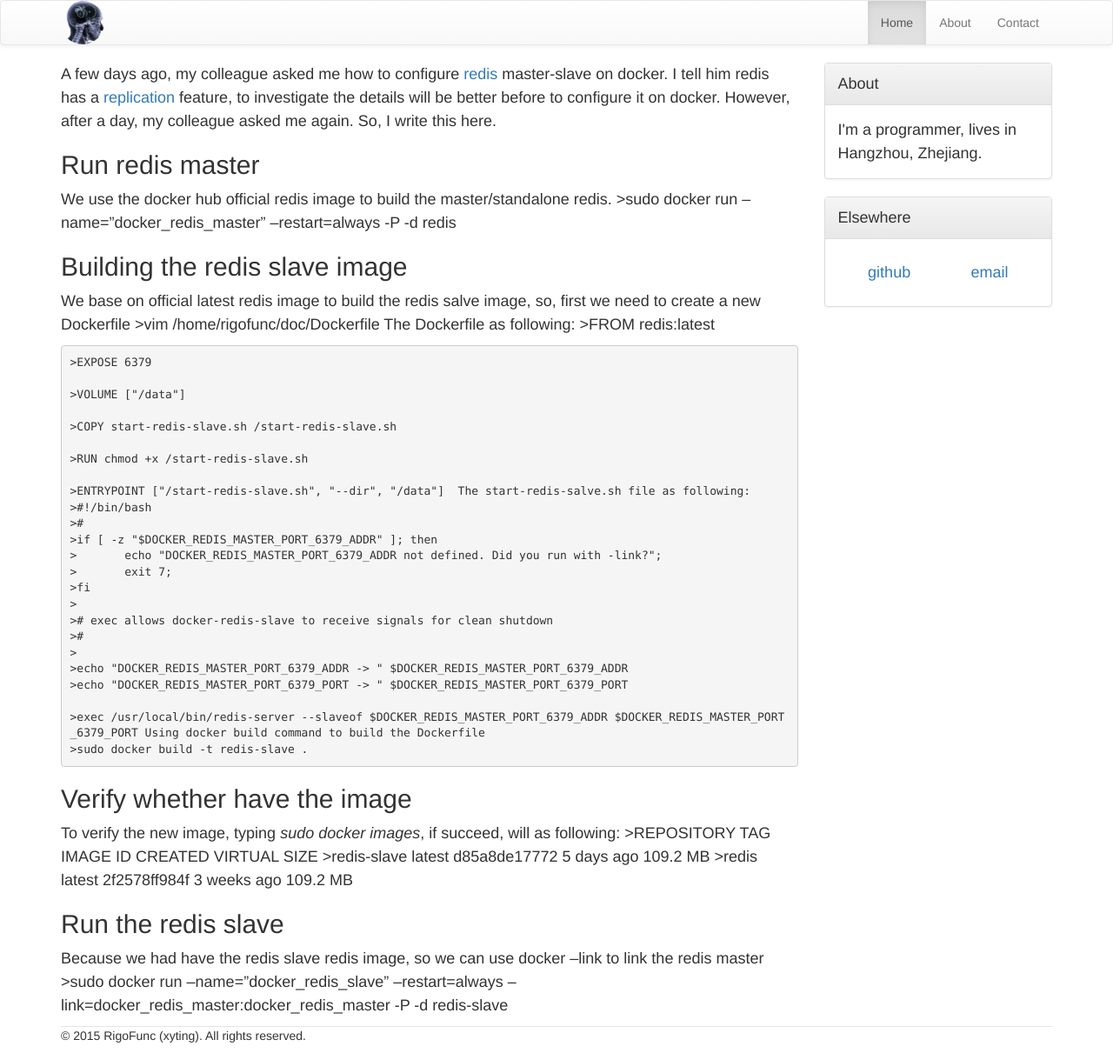
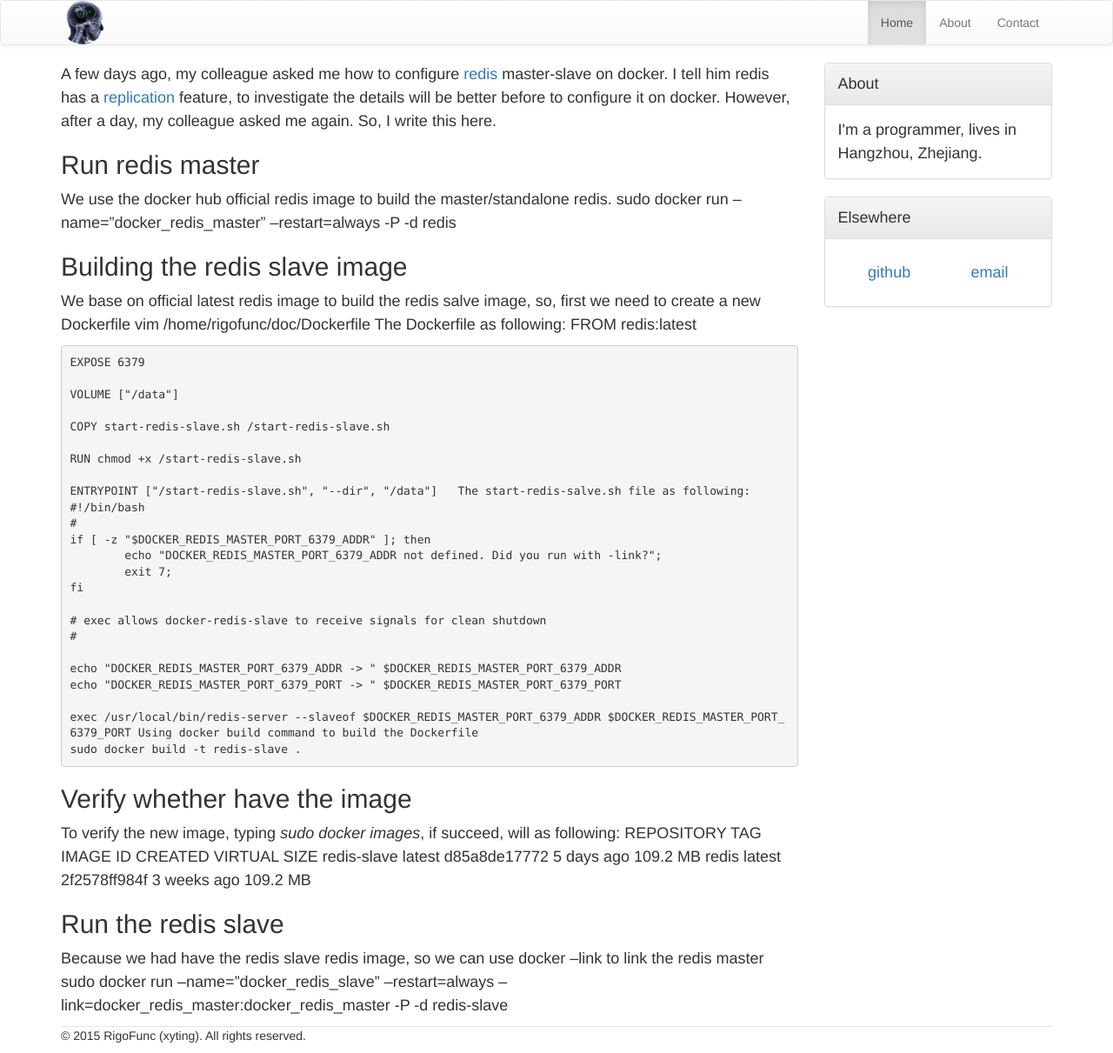
Before and after one commit to rigofunc/xyting.github.io, a Jekyll site: the page built from _posts/2015-10-6-docker-redis-master-slave.md, in a window 1280 px wide. Shown: the whole page at 87% size. Built offline with Jekyll 4.4.1, drawn with Linux system fonts in a browser that asks for light colours; Markdown is read by kramdown in place of the engine named in the settings.

Commit message:
post docker redis master slave

```diff
--- a/_posts/2015-10-6-docker-redis-master-slave.md
+++ b/_posts/2015-10-6-docker-redis-master-slave.md
@@ -7,47 +7,47 @@
 
 ## Run redis master
 We use the docker hub official redis image to build the master/standalone redis.
-	>sudo docker run --name="docker_redis_master" --restart=always -P -d redis
+	sudo docker run --name="docker_redis_master" --restart=always -P -d redis
 
 ## Building the redis slave image
 We base on official latest redis image to build the redis salve image, so, first we need to create a new Dockerfile
-	>vim /home/rigofunc/doc/Dockerfile
+	vim /home/rigofunc/doc/Dockerfile
 The Dockerfile as following:
-	>FROM redis:latest
+	FROM redis:latest
 
-	>EXPOSE 6379
+	EXPOSE 6379
 
-	>VOLUME ["/data"]
+	VOLUME ["/data"]
 
-	>COPY start-redis-slave.sh /start-redis-slave.sh
+	COPY start-redis-slave.sh /start-redis-slave.sh
 
-	>RUN chmod +x /start-redis-slave.sh
+	RUN chmod +x /start-redis-slave.sh
 
-	>ENTRYPOINT ["/start-redis-slave.sh", "--dir", "/data"]
+	ENTRYPOINT ["/start-redis-slave.sh", "--dir", "/data"]
 The start-redis-salve.sh file as following:
-	>#!/bin/bash
-	>#
-	>if [ -z "$DOCKER_REDIS_MASTER_PORT_6379_ADDR" ]; then
-	>	echo "DOCKER_REDIS_MASTER_PORT_6379_ADDR not defined. Did you run with -link?";
-	>	exit 7;
-	>fi
-	>
-	># exec allows docker-redis-slave to receive signals for clean shutdown
-	>#
-	>
-	>echo "DOCKER_REDIS_MASTER_PORT_6379_ADDR -> " $DOCKER_REDIS_MASTER_PORT_6379_ADDR
-	>echo "DOCKER_REDIS_MASTER_PORT_6379_PORT -> " $DOCKER_REDIS_MASTER_PORT_6379_PORT
+	#!/bin/bash
+	#
+	if [ -z "$DOCKER_REDIS_MASTER_PORT_6379_ADDR" ]; then
+		echo "DOCKER_REDIS_MASTER_PORT_6379_ADDR not defined. Did you run with -link?";
+		exit 7;
+	fi
 
-	>exec /usr/local/bin/redis-server --slaveof $DOCKER_REDIS_MASTER_PORT_6379_ADDR $DOCKER_REDIS_MASTER_PORT_6379_PORT
+	# exec allows docker-redis-slave to receive signals for clean shutdown
+	#
+
+	echo "DOCKER_REDIS_MASTER_PORT_6379_ADDR -> " $DOCKER_REDIS_MASTER_PORT_6379_ADDR
+	echo "DOCKER_REDIS_MASTER_PORT_6379_PORT -> " $DOCKER_REDIS_MASTER_PORT_6379_PORT
+
+	exec /usr/local/bin/redis-server --slaveof $DOCKER_REDIS_MASTER_PORT_6379_ADDR $DOCKER_REDIS_MASTER_PORT_6379_PORT
 Using docker build command to build the Dockerfile
-	>sudo docker build -t redis-slave .
+	sudo docker build -t redis-slave .
 
 ## Verify whether have the image
 To verify the new image, typing *sudo docker images*, if succeed, will as following:
-	>REPOSITORY          TAG                 IMAGE ID            CREATED             VIRTUAL SIZE
-	>redis-slave         latest              d85a8de17772        5 days ago          109.2 MB
-	>redis               latest              2f2578ff984f        3 weeks ago         109.2 MB
+	REPOSITORY          TAG                 IMAGE ID            CREATED             VIRTUAL SIZE
+	redis-slave         latest              d85a8de17772        5 days ago          109.2 MB
+	redis               latest              2f2578ff984f        3 weeks ago         109.2 MB
 
 ## Run the redis slave
 Because we had have the redis slave redis image, so we can use docker --link to link the redis master
-	>sudo docker run --name="docker_redis_slave" --restart=always --link=docker_redis_master:docker_redis_master -P -d redis-slave
+	sudo docker run --name="docker_redis_slave" --restart=always --link=docker_redis_master:docker_redis_master -P -d redis-slave
```
